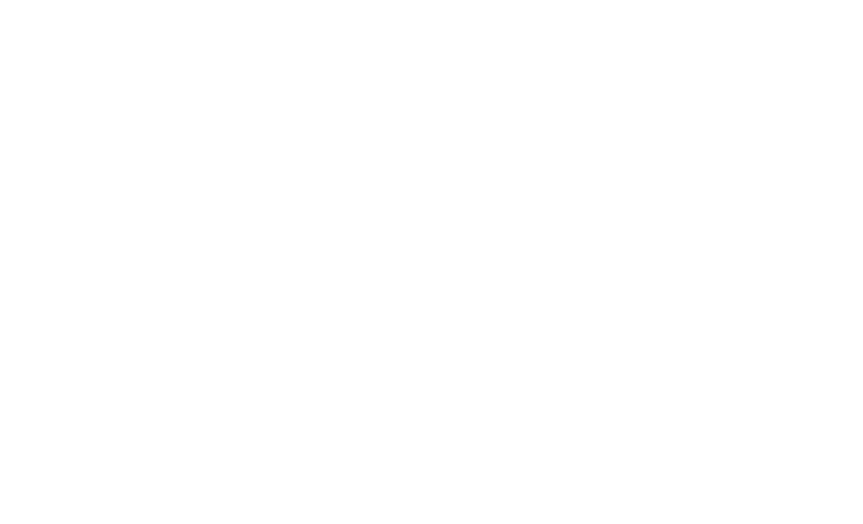
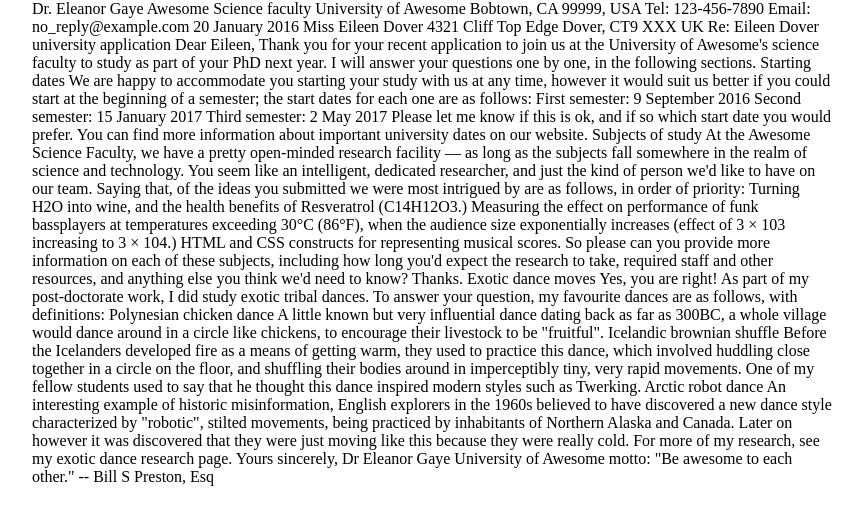
Before and after one commit to ATFaith1/ATFaith1.github.io, a plain HTML site: page index.html in a window 1280 px wide. Shown: the whole page, without its empty margins (208-1071 px from the left). Drawn offline with Linux system fonts and the light colour scheme.

Commit message:
Update index.html

```diff
--- a/index.html
+++ b/index.html
@@ -35,5 +35,68 @@
         </style>
     </head>
     <body>
+        Dr. Eleanor Gaye
+Awesome Science faculty
+University of Awesome
+Bobtown, CA 99999,
+USA
+Tel: 123-456-7890
+Email: no_reply@example.com
+
+20 January 2016
+
+Miss Eileen Dover
+4321 Cliff Top Edge
+Dover, CT9 XXX
+UK
+
+
+Re: Eileen Dover university application
+
+Dear Eileen,
+
+Thank you for your recent application to join us at the University of Awesome's science faculty to study as part of your PhD next year. I will answer your questions one by one, in the following sections.
+
+Starting dates
+
+We are happy to accommodate you starting your study with us at any time, however it would suit us better if you could start at the beginning of a semester; the start dates for each one are as follows:
+
+First semester: 9 September 2016
+Second semester: 15 January 2017
+Third semester: 2 May 2017
+
+Please let me know if this is ok, and if so which start date you would prefer.
+
+You can find more information about important university dates on our website.
+
+
+Subjects of study
+
+At the Awesome Science Faculty, we have a pretty open-minded research facility — as long as the subjects fall somewhere in the realm of science and technology. You seem like an intelligent, dedicated researcher, and just the kind of person we'd like to have on our team. Saying that, of the ideas you submitted we were most intrigued by are as follows, in order of priority:
+
+Turning H2O into wine, and the health benefits of Resveratrol (C14H12O3.)
+Measuring the effect on performance of funk bassplayers at temperatures exceeding 30°C (86°F), when the audience size exponentially increases (effect of 3 × 103 increasing to 3 × 104.)
+HTML and CSS constructs for representing musical scores.
+
+So please can you provide more information on each of these subjects, including how long you'd expect the research to take, required staff and other resources, and anything else you think we'd need to know? Thanks.
+
+
+Exotic dance moves
+
+Yes, you are right! As part of my post-doctorate work, I did study exotic tribal dances. To answer your question, my favourite dances are as follows, with definitions:
+
+Polynesian chicken dance
+A little known but very influential dance dating back as far as 300BC, a whole village would dance around in a circle like chickens, to encourage their livestock to be "fruitful".
+Icelandic brownian shuffle
+Before the Icelanders developed fire as a means of getting warm, they used to practice this dance, which involved huddling close together in a circle on the floor, and shuffling their bodies around in imperceptibly tiny, very rapid movements. One of my fellow students used to say that he thought this dance inspired modern styles such as Twerking.
+Arctic robot dance
+An interesting example of historic misinformation, English explorers in the 1960s believed to have discovered a new dance style characterized by "robotic", stilted movements, being practiced by inhabitants of Northern Alaska and Canada. Later on however it was discovered that they were just moving like this because they were really cold.
+
+For more of my research, see my exotic dance research page.
+
+Yours sincerely,
+Dr Eleanor Gaye
+
+University of Awesome motto: "Be awesome to each other." -- Bill S Preston, Esq
     </body>
 </html>
```
